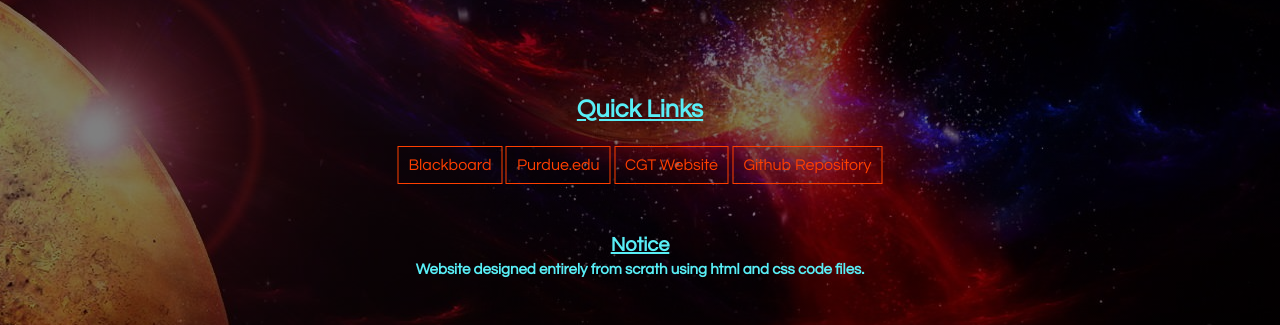
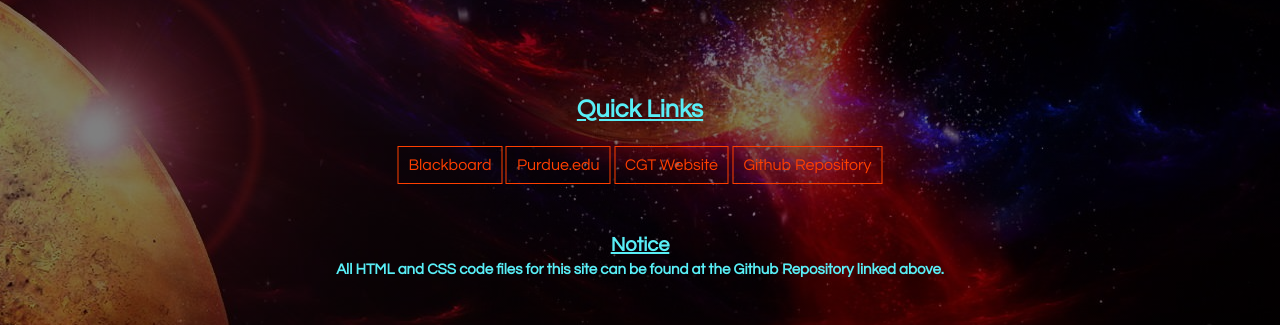
Before and after one commit to LeftTwixGuy936/LeftTwixGuy936.github.io, a plain HTML site: page cgt163/index.html in a window 1280 px wide. Shown: the part 475-800 px from the top of the page. Drawn offline with Linux system fonts and the light colour scheme.

Commit message:
Update index.html

```diff
--- a/cgt163/index.html
+++ b/cgt163/index.html
@@ -19,7 +19,7 @@
 			</ul>
 			<h1><u>Quick Links</u></h1>
 			<h2><u>Notice</u></h2>
-			<h3>Website designed entirely from scrath using html and css code files.</h3>
+			<h3>All HTML and CSS code files for this site can be found at the Github Repository linked above.</h3>
 		</div>
 		<div class="title">
 			<h1>CGT 163</h1>
```
